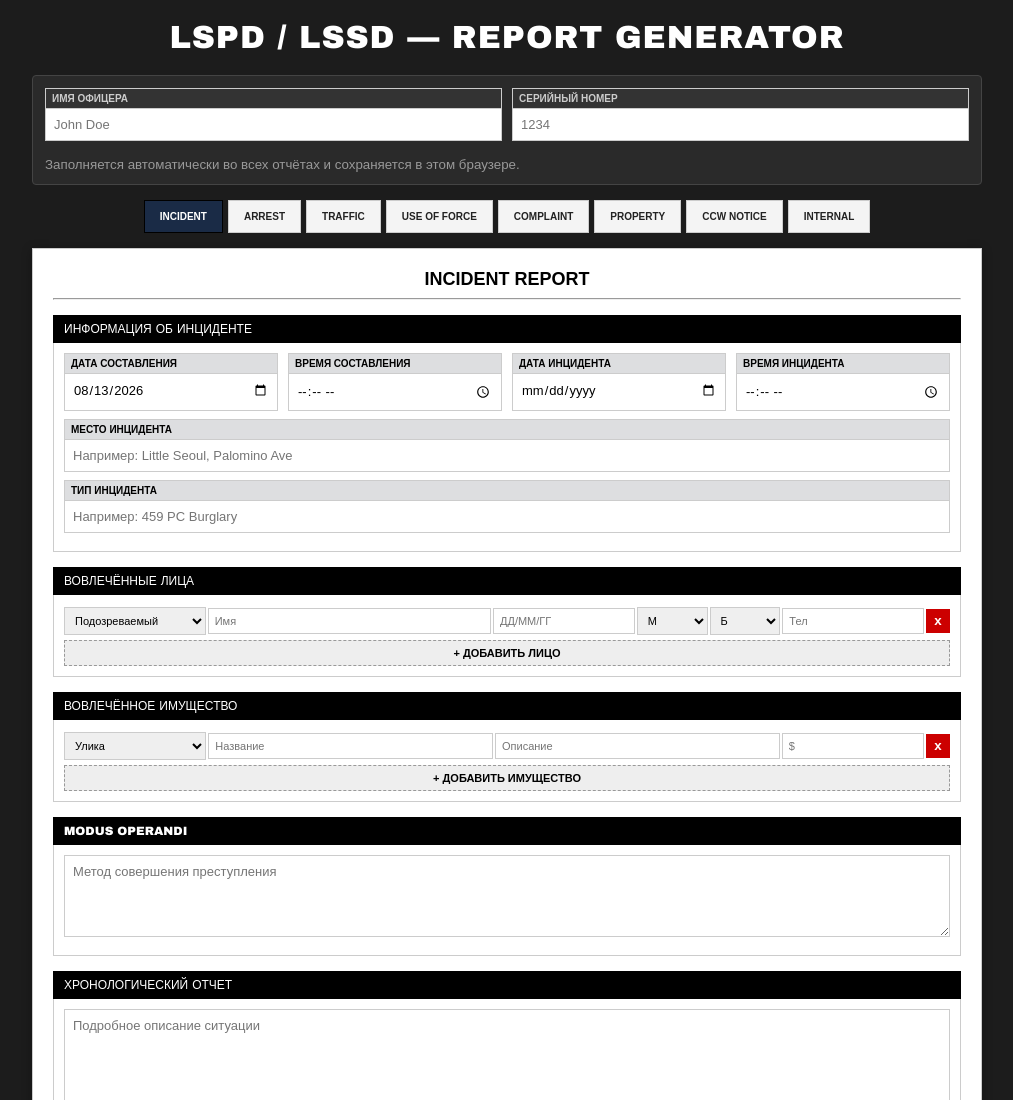
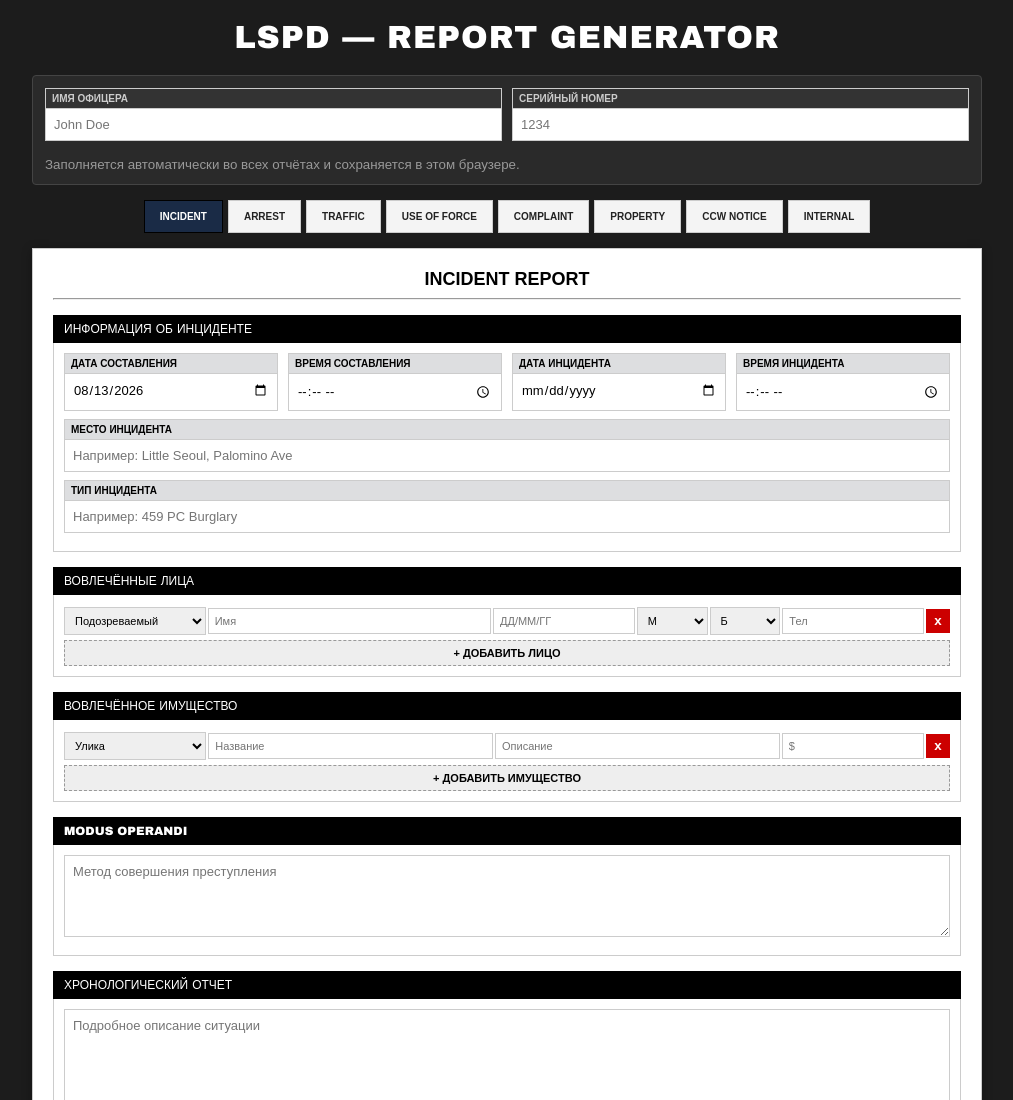
Before and after one commit to bobstoner21/raportgenerator, a plain HTML site: page index.html in a window 1280 px wide. Shown: the top 1100 px of the page, without its empty margins (133-1146 px from the left). Drawn offline with Linux system fonts and the light colour scheme.

Commit message:
Update index.html

```diff
--- a/index.html
+++ b/index.html
@@ -3,7 +3,7 @@
 <head>
 <meta charset="UTF-8">
 <meta name="viewport" content="width=device-width, initial-scale=1.0">
-<title>LSPD / LSSD — Report Generator</title>
+<title>LSPD — Report Generator</title>
 <style>
     * { box-sizing: border-box; }
     body {
@@ -206,7 +206,7 @@
 </head>
 <body>
 
-<h1 class="page-title">LSPD / LSSD — Report Generator</h1>
+<h1 class="page-title">LSPD — Report Generator</h1>
 
 <div class="officer-bar">
     <div class="field-wrapper">
```
